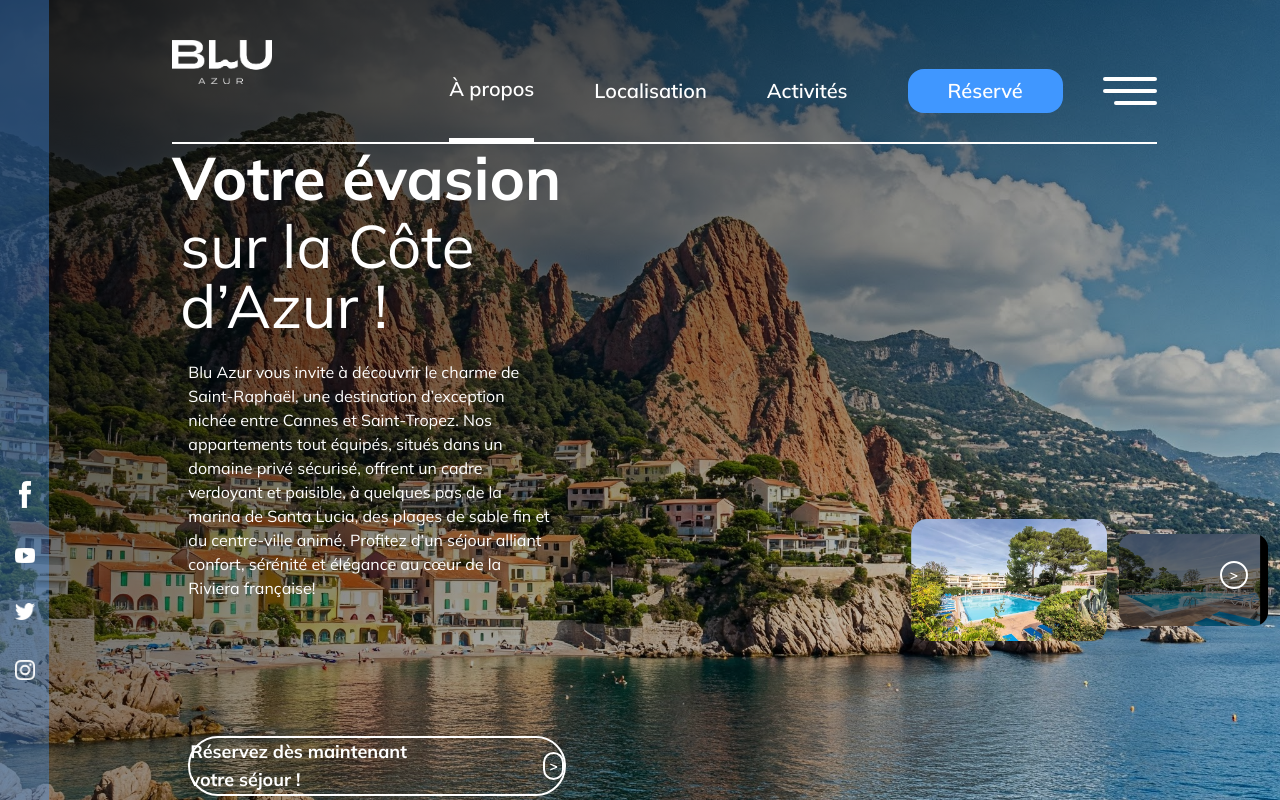
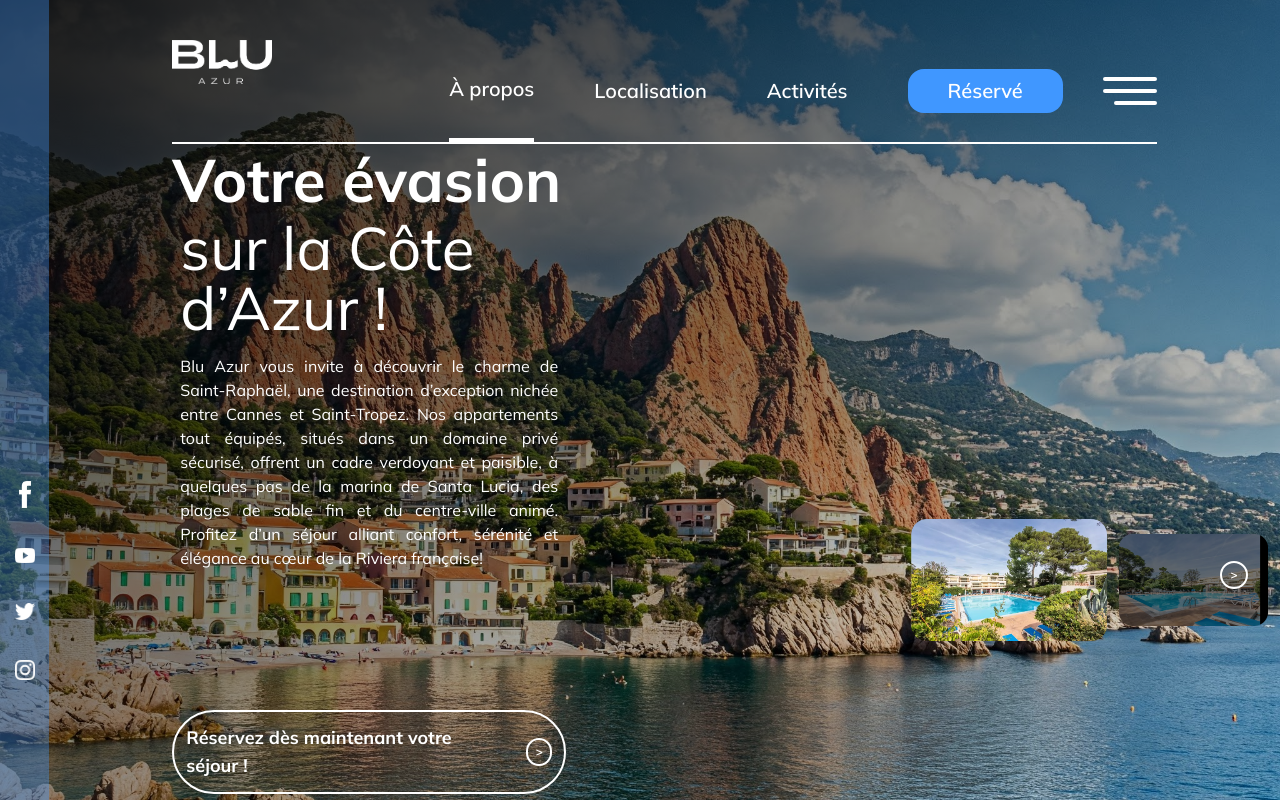
Before and after one commit to fmihaja/test_entretien, a React (Vite) app: page / in a window 1280 px wide. Built offline with nearby package versions, Linux system fonts and the light colour scheme.

Commit message:
bouton fait

```diff
--- /dev/null
+++ b/src/components/Button.jsx
@@ -0,0 +1,8 @@
+export default function Button({ width, bgColor, borderColor, children,otherStyle }) {
+    const style=bgColor? `w-[${width}] p-3 bg-[${bgColor}]`:`w-[${width}] p-3 border-2 border-[${borderColor}]`
+    return (
+        <div className={`${style} mt-3 rounded-full flex justify-center items-center gap-10 ${otherStyle}`}>
+            {children}
+        </div>
+    );
+}
--- /dev/null
+++ b/src/components/ButtonNext.jsx
@@ -0,0 +1,10 @@
+export default function ButtonNext({ size, color, otherStyle }) {
+    let style=`w-${size} h-${size} border-[${color}] text-[${color}]`
+    return (
+        <div
+            className={`border-2 ${style} rounded-full text-xs font-bold flex justify-center items-center ${otherStyle}`}
+        >
+            {">"}
+        </div>
+    );
+}
--- a/src/pages/Activity.jsx
+++ b/src/pages/Activity.jsx
@@ -1,3 +1,5 @@
+import Button from "../components/Button";
+import ButtonNext from "../components/ButtonNext";
 
 function Activity() {
     return (
@@ -67,14 +69,12 @@ function Activity() {
                                 créativité se rencontrent dans un cadre
                                 enchanteur.
                             </p>
-                            <div className="w-full border-2 p-3 border-[#4097FF] mt-3 rounded-full flex justify-center items-center gap-10">
+                            <Button width="100%" borderColor={"#4097FF"}>
                                 <h4 className=" text-[#4097FF] text-xs font-bold">
                                     Consulter la liste des meilleurs restaurants
                                 </h4>
-                                <div className="w-7 h-7 border-2 border-[#4097FF] text-[#4097FF] rounded-full  text-xs font-bold flex justify-center items-center">
-                                    {">"}
-                                </div>
-                            </div>
+                                <ButtonNext size={7} color={"#4097FF"} />
+                            </Button>
                         </div>
                     </div>
                     <div className="w-[31%]  h-[55%]  rounded-4xl overflow-hidden flex flex-col justify-end items-center pb-10 gap-2 bg-[url('/src/assets/activity/img_4.png')] bg-center bg-cover bg-no-repeat">
@@ -107,14 +107,12 @@ function Activity() {
                                 créativité se rencontrent dans un cadre
                                 enchanteur.
                             </p>
-                            <div className="w-full border-2 p-3 border-[#4097FF] mt-3 rounded-full flex justify-center items-center gap-10">
+                            <Button width="100%" borderColor={"#4097FF"}>
                                 <h4 className=" text-[#4097FF] text-xs font-bold">
-                                    Consulter la liste des meilleurs restaurants
+                                    Consulter la liste des sentiers pédestres
                                 </h4>
-                                <div className="w-7 h-7 border-2 border-[#4097FF] text-[#4097FF] rounded-full  text-xs font-bold flex justify-center items-center">
-                                    {">"}
-                                </div>
-                            </div>
+                                <ButtonNext size={7} color={"#4097FF"} />
+                            </Button>
                         </div>
                     </div>
                 </div>
--- a/src/pages/Comfort.jsx
+++ b/src/pages/Comfort.jsx
@@ -1,3 +1,5 @@
+import ButtonNext from "../components/ButtonNext";
+
 function Comfort() {
     return (
         <>
@@ -54,9 +56,7 @@ function Comfort() {
                             alt=""
                             srcset=""
                         />
-                        <div className="absolute bottom-[50%] right-[30%] w-7 h-7 border-2 border-white rounded-full  text-white text-sm font-bold flex justify-center items-center">
-                            {">"}
-                        </div>
+                        <ButtonNext size={7} otherStyle={"absolute bottom-[50%] right-[30%] text-white border-white"}/>
                     </div>
                 </div>
             </div>
--- a/src/pages/Contact.jsx
+++ b/src/pages/Contact.jsx
@@ -1,10 +1,15 @@
+import Button from "../components/Button";
+import ButtonNext from "../components/ButtonNext";
+
 function Contact() {
     return (
         <div className="relative min-h-screen text-white bg-[url('/src/assets/contact/bgImg.png')] bg-center bg-cover bg-no-repeat flex flex-col">
             <div className="absolute inset-0 bg-gradient-to-br from-[#4097FF] to-[#73737300]"></div>
 
             <div className="relative z-10 flex-1 flex flex-col justify-center items-center gap-5 px-4">
-                <h2 className="text-6xl font-normal p-2 text-center">Réservations</h2>
+                <h2 className="text-6xl font-normal p-2 text-center">
+                    Réservations
+                </h2>
                 <p className="text-center w-full md:w-[60%] text-lg">
                     <span className="font-bold me-2">
                         Offrez-vous un séjour inoubliable
@@ -13,14 +18,12 @@ function Contact() {
                     exceptionnel, entre confort, détente et découvertes, au cœur
                     de Saint-Raphaël.
                 </p>
-                <div className="w-full md:w-[25%] p-3 bg-[#4097FF] mt-3 rounded-full flex justify-center items-center gap-10">
+                <Button bgColor={"#4097FF"} width={"25%"}>
                     <h4 className="text-white text-sm font-bold">
                         Consulter la liste des meilleurs restaurants
                     </h4>
-                    <div className="w-7 h-7 border-2 border-white text-white rounded-full text-xs font-bold flex justify-center items-center">
-                        {">"}
-                    </div>
-                </div>
+                    <ButtonNext size={7} color={"#FFFFFF"} />
+                </Button>
             </div>
 
             <div className="relative z-10 w-full bg-[#4097FF] py-8">
--- a/src/pages/Home.jsx
+++ b/src/pages/Home.jsx
@@ -1,8 +1,9 @@
+// import './App.css'
+import Button from "../components/Button";
 
-// import './App.css'
+import ButtonNext from "../components/ButtonNext";
 
 function Home() {
-
     return (
         <>
             <div className="w-screen h-screen">
@@ -74,7 +75,7 @@ function Home() {
                                 <h2 className="text-white text-6xl font-normal p-2">
                                     sur la Côte d’Azur !
                                 </h2>
-                                <p className="text-white p-4">
+                                <p className="text-white p-2 text-justify w-full mb-30">
                                     Blu Azur vous invite à découvrir le charme
                                     de Saint-Raphaël, une destination
                                     d’exception nichée entre Cannes et
@@ -87,14 +88,26 @@ function Home() {
                                     sérénité et élégance au cœur de la Riviera
                                     française!
                                 </p>
-                                <div className="h-15 mt-30 ms-4 border-2 border-white rounded-full text-2xl text-white flex justify-center items-center gap-30">
+                                <Button
+                                    width={"98%"}
+                                    otherStyle={"text-white border-white"}
+                                >
+                                    <h4 className="text-lg font-bold">
+                                        Réservez dès maintenant votre séjour !
+                                    </h4>
+                                    <ButtonNext
+                                        size={7}
+                                        otherStyle={"text-white border-white"}
+                                    />
+                                </Button>
+                                {/* <div className="h-15 mt-30 ms-4 border-2 border-white rounded-full text-2xl text-white flex justify-center items-center gap-30">
                                     <h4 className="text-lg font-bold">
                                         Réservez dès maintenant votre séjour !
                                     </h4>
                                     <div className="w-7 h-7 border-2 border-white rounded-full  text-white text-sm font-bold flex justify-center items-center">
                                         {">"}
                                     </div>
-                                </div>
+                                </div> */}
                             </div>
                         </div>
                         {/* demo img */}
@@ -112,9 +125,12 @@ function Home() {
                                     alt=""
                                     srcset=""
                                 />
-                                <div className="absolute bottom-[40%] right-5 w-7 h-7 border-2 border-white rounded-full  text-white text-sm font-bold flex justify-center items-center">
-                                    {">"}
-                                </div>
+                                <ButtonNext
+                                    size={7}
+                                    otherStyle={
+                                        "absolute bottom-[40%] right-5 text-white border-white"
+                                    }
+                                />
                             </div>
                         </div>
                     </div>
```
Also changed, not shown: src/pages/GMap.jsx (+24 -11 lines).
